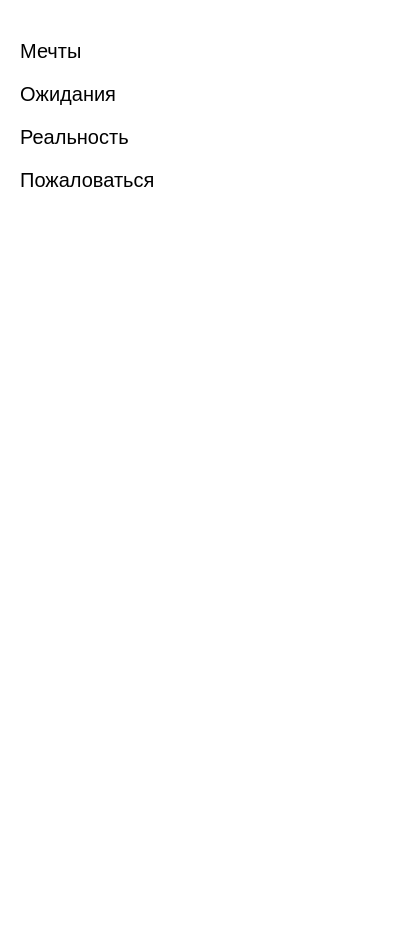
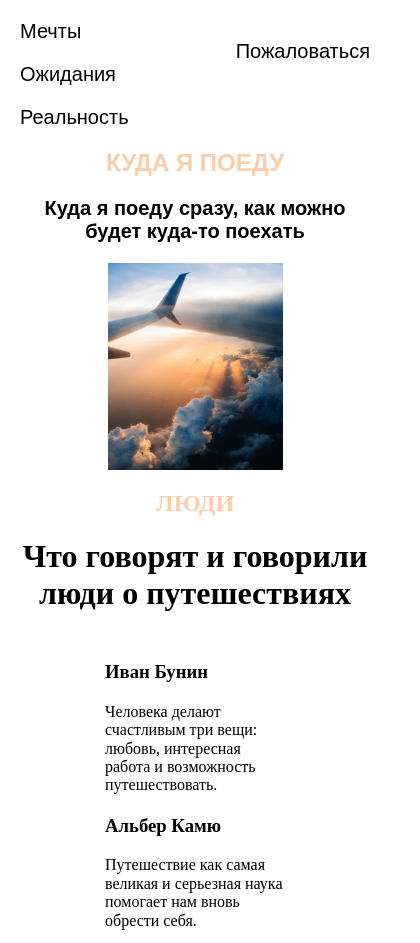
Before and after one commit to 7Alina77/competition, a plain HTML site: page index.html in a window 390 px wide. Shown: the top 943 px of the page, 420 px wide, since content can reach past the window. Before the commit the page ends 844 px from the top, so only its background shows below. Drawn offline with Linux system fonts and the light colour scheme; a web font is replaced by a local one.

Commit message:
все с адаптивом

```diff
--- a/index.html
+++ b/index.html
@@ -3,7 +3,7 @@
 <head>
   <meta charset="UTF-8">
   <meta http-equiv="X-UA-Compatible" content="IE=edge">
-  <meta name="viewport" content="width=device-width, initial-scale=1.0">
+  <meta name="viewport" content="width=device-width, height=device-height, initial-scale=1.0">
   <title>Соревнования</title>
   <link rel="stylesheet" href="./pages/index.css">
 </head>
@@ -19,7 +19,14 @@
         <a class="header__navigation-complain link" href="#">Пожаловаться</a>
       </nav>
     </header>
-    <!--<main>
+    <main>
+      <section class="travel">
+        <div class="travel__titles">
+          <h2 class="travel__title">Куда я поеду</h2>
+          <p class="travel__subtitle">Куда я поеду сразу, как можно будет куда-то поехать</p>
+        </div>
+        <img class="travel__image" alt="фото из самолета" src="./images/intro-image.jpeg"></div>
+      </section>
       <section class="people">
         <div class="people__titles">
           <h2 class="people__title">Люди</h2>
@@ -49,7 +56,7 @@
       <div class="footer__background">
         <p class="footer__copyright">&copy; 2022</p>
       </div>
-    </footer>-->
+    </footer>
   </div>
 </body>
 </html>
--- a/pages/index.css
+++ b/pages/index.css
@@ -1,8 +1,7 @@
 @import url(../vendor/normalize.css);
-@import url(https://allfont.ru/allfont.css?fonts=josefin-sans);
 
 .page {
-  font-family: 'Josefin Sans', Arial, sans-serif;
+  font-family: 'Arial', Arial, sans-serif;
   -webkit-text-size-adjust: 100%;
   -ms-text-size-adjust: 100%;
   -moz-text-size-adjust: 100%;
@@ -16,8 +15,14 @@
   display: flex;
   flex-wrap: wrap;
   justify-content: space-between;
-  padding: 40px 20px;
+  padding: 40px 20px 50px;
   font-size: 20px;
+}
+
+@media screen and (max-width: 630px) {
+  .header__navigation {
+    padding: 20px;
+  }
 }
 
 .header__navigation-main {
@@ -29,9 +34,9 @@
   justify-content: space-between;
 }
 
-@media screen and (max-width: 625px) {
+@media screen and (max-width: 630px) {
   .header__navigation-main {
-    max-width: 200px;
+    min-width: 200px;
     flex-direction: column;
   }
 }
@@ -41,27 +46,113 @@
   transition: 0.5s;
 }
 
-@media screen and (max-width: 625px) {
+@media screen and (max-width: 630px) {
   .header__navigation-item {
     padding-bottom: 20px;
+  }
+
+  .header__navigation-item:last-child {
+    padding-bottom: 0;
   }
 }
 
 .header__navigation-item:hover {
-  text-shadow: #1E90FF 2px 2px 5px;
+  display: inline;
+  border-bottom: 3px solid #1E90FF;
 }
 
 .header__navigation-complain {
   transition: 0.5s;
 }
 
+@media screen and (max-width: 391px) {
+  .header__navigation-complain {
+    padding-top: 20px;
+  }
+}
+
 .header__navigation-complain:hover {
-  text-shadow: red 2px 2px 5px;
+  text-shadow: #FF0000 2px 2px 5px;
 }
 
 .link {
   text-decoration: none;
   color: #000;
+}
+
+.travel {
+  display: flex;
+  box-sizing: border-box;
+  max-width: 1200px;
+  margin: 0 auto;
+  padding: 0 20px;
+  justify-content: space-between;
+}
+
+@media screen and (max-width: 630px) {
+  .travel {
+    flex-direction: column;
+    align-items: center;
+    text-align: center;
+  }
+}
+
+.travel__titles {
+  display: flex;
+  flex-direction: column;
+  justify-content: center;
+  padding-right: 20px;
+}
+
+@media screen and (max-width: 840px) {
+  .travel__titles {
+    max-width: 500px;
+  }
+}
+
+@media screen and (max-width: 630px) {
+  .travel__titles {
+    padding-right: 0px;
+  }
+}
+
+.travel__title {
+  text-transform: uppercase;
+  color: #fecda7;
+  margin: 0;
+}
+
+.travel__subtitle {
+  margin: 50px 0 0;
+  font-size: 40px;
+  max-width: 700px;
+  font-weight: 700;
+}
+
+@media screen and (max-width: 840px) {
+  .travel__subtitle {
+    font-size: 20px;
+  }
+}
+
+@media screen and (max-width: 630px) {
+  .travel__subtitle {
+    margin: 20px 0;
+  }
+}
+
+.travel__image {
+  object-fit: cover;
+  width: 50%;
+  max-width: 380px;
+  max-height: 380px;
+}
+
+@media screen and (max-width: 831px) {
+  .travel__image {
+    max-width: 300px;
+    max-height: 300px;
+  }
 }
 
 .people {
@@ -74,18 +165,40 @@
 
 .people__titles {
   margin: 0;
-  padding: 40px 20px;
+  padding: 40px 20px 0;
+}
+
+@media screen and (max-width: 806px) {
+  .people__titles {
+    text-align: center;
+    padding: 0;
+  }
 }
 
 .people__title {
   color: #fecda7;
-  margin: 0;
+  margin: 20px 0 0;
+  text-transform: uppercase;
 }
 
 .people__subtitle {
+  margin: 50px 0 0;
   font-size: 50px;
   max-width: 700px;
   font-weight: 700;
+}
+
+@media screen and (max-width: 830px) {
+  .people__subtitle {
+    font-size: 40px;
+  }
+}
+
+@media screen and (max-width: 630px) {
+  .people__subtitle {
+    font-size: 32px;
+    margin-top: 20px;
+  }
 }
 
 .people__cards {
@@ -93,6 +206,14 @@
   display: flex;
   flex-wrap: wrap;
   justify-content: space-between;
+  padding: 80px 20px;
+}
+
+@media screen and (max-width: 1058px) {
+  .people__cards {
+    padding: 40px 20px;
+    justify-content: space-around;
+  }
 }
 
 .people__card {
@@ -100,6 +221,12 @@
   padding: 10px;
   max-width: 250px;
   transition: 0.5s;
+}
+
+@media screen and (max-width: 560px) {
+  .people__card {
+    max-width: 200px;
+  }
 }
 
 .people__card:hover {
@@ -126,8 +253,20 @@
   justify-content: center;
   align-items: center;
   max-width: 100%;
-  min-height: 400px;
+  height: 400px;
   background-color: #fecda7;
+}
+
+@media screen and (max-width: 984px) {
+  .footer__background {
+    max-height: 300px;
+  }
+}
+
+@media screen and (max-width: 630px) {
+  .footer__background {
+    max-height: 200px;
+  }
 }
 
 .footer__copyright {
@@ -135,3 +274,9 @@
   font-weight: bold;
   font-size: 40px;
 }
+
+@media screen and (max-width: 630px) {
+  .footer__copyright {
+    font-size: 30px;
+  }
+}
```
Lines whose indentation alone changed are shown as unchanged.
